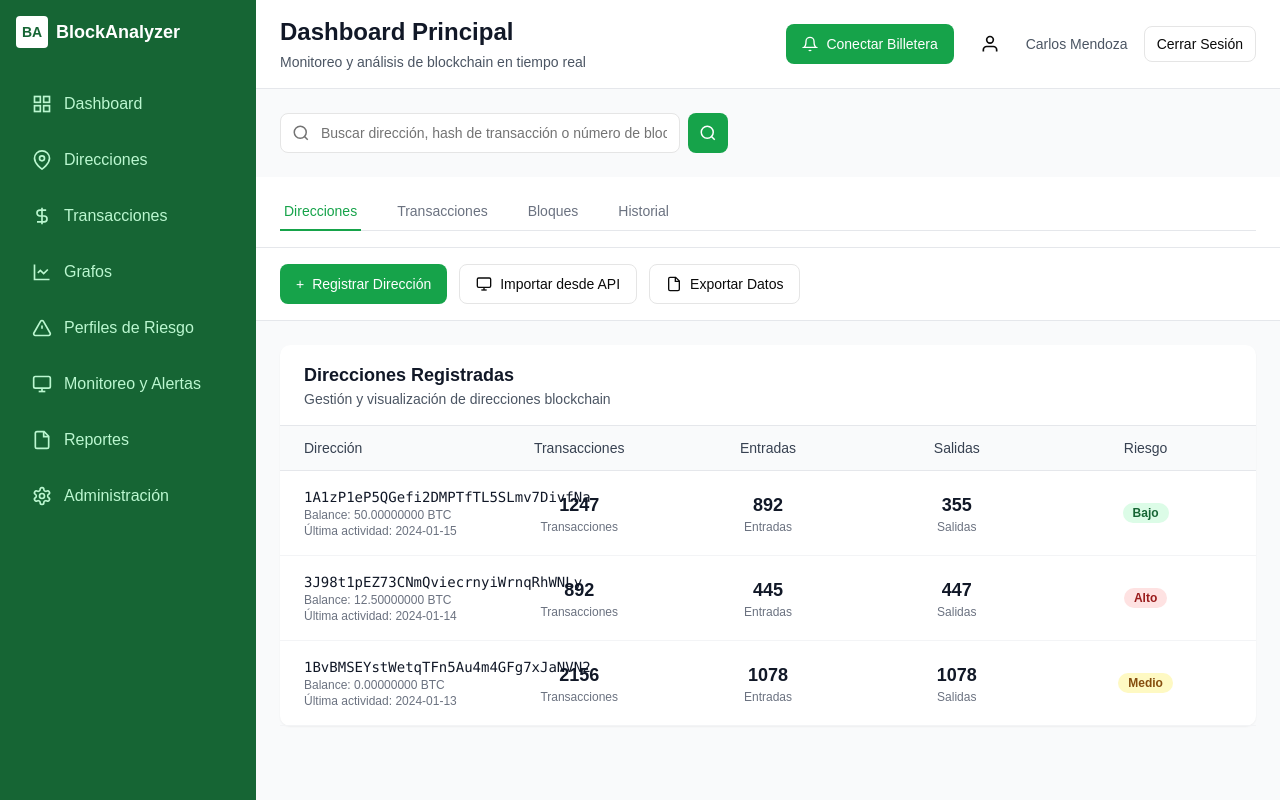
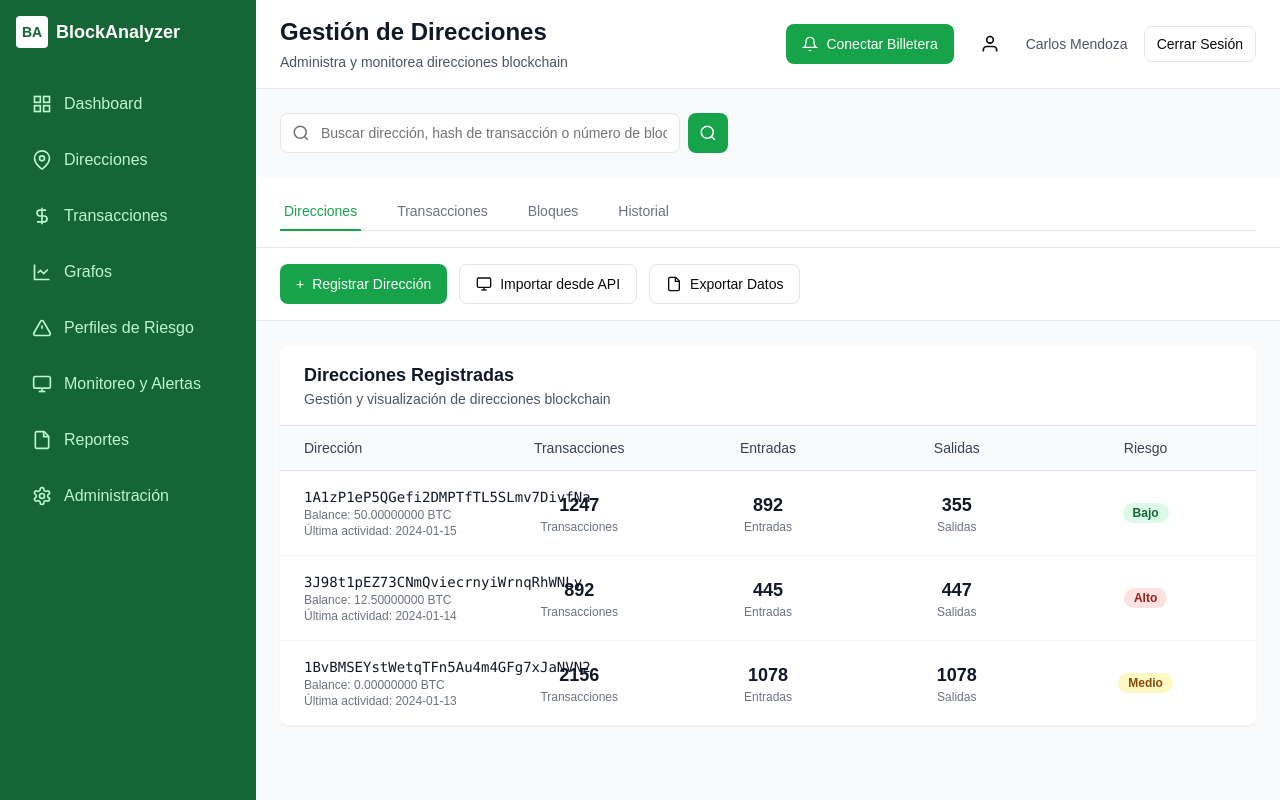
Before and after one commit to hibren/Programa-de-Trazabilidad-de-Criptomonedas-Orientado-a-Investigaciones-Forenses, a Next.js app in the folder frontend/: page /direcciones in a window 1280 px wide. Built offline with nearby package versions, Linux system fonts and the light colour scheme.

Commit message:
topBar personalizable

```diff
--- a/frontend/src/components/organisms/DireccionesContent.jsx
+++ b/frontend/src/components/organisms/DireccionesContent.jsx
@@ -51,10 +51,13 @@ const DireccionesContent = () => {
 
   return (
     <div className="flex-1 bg-gray-50 min-h-screen">
-      {/* Header */}
-      <TopBar />
+      {/* Header con título personalizado */}
+      <TopBar
+        title="Gestión de Direcciones"
+        subtitle="Administra y monitorea direcciones blockchain"
+      />
 
-      {/* Search Bar - Ahora con padding igual que DashboardContent */}
+      {/* Search Bar */}
       <div className="p-6 pb-0">
         <div className="mb-6">
           <SearchBar
@@ -67,7 +70,6 @@ const DireccionesContent = () => {
 
       {/* Tab Navigation and Actions */}
       <div className="bg-white border-b border-gray-200 px-6 py-4">
-        {/* Tab Navigation */}
         <TabNavigation tabs={tabs} activeTab={activeTab} onTabChange={setActiveTab} />
       </div>
 
```
